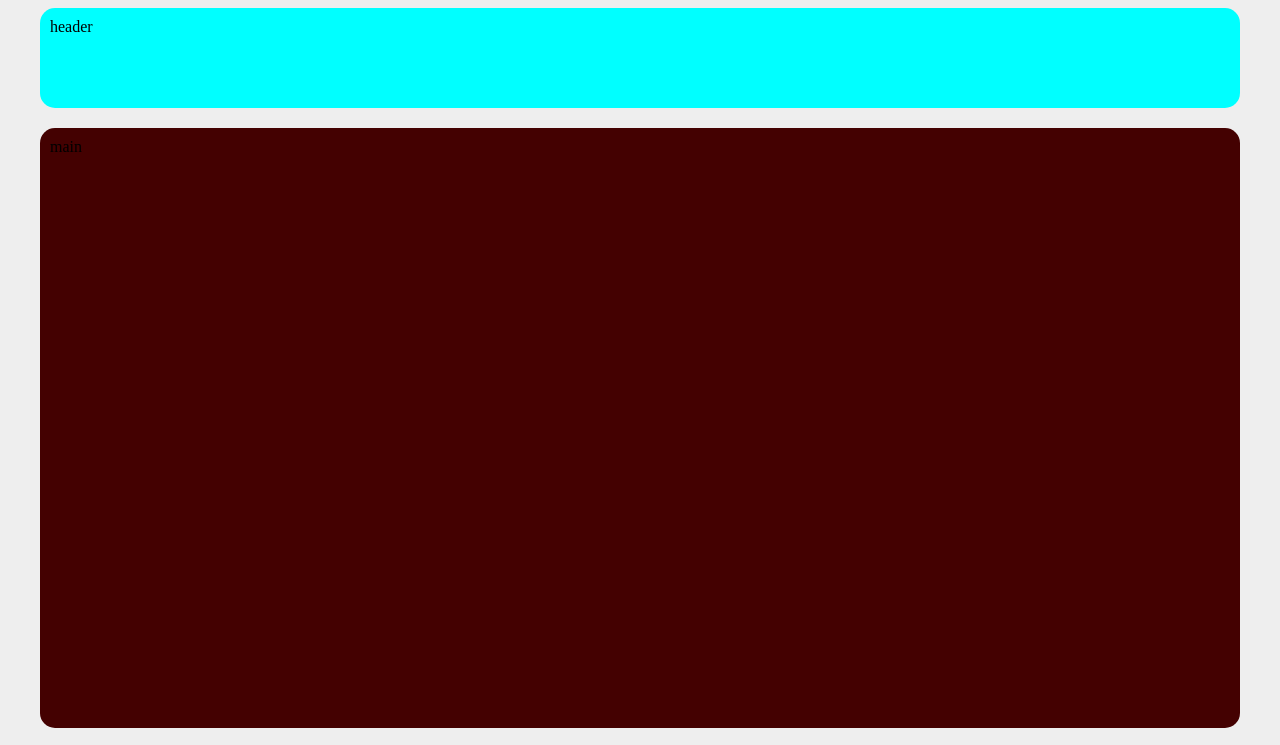
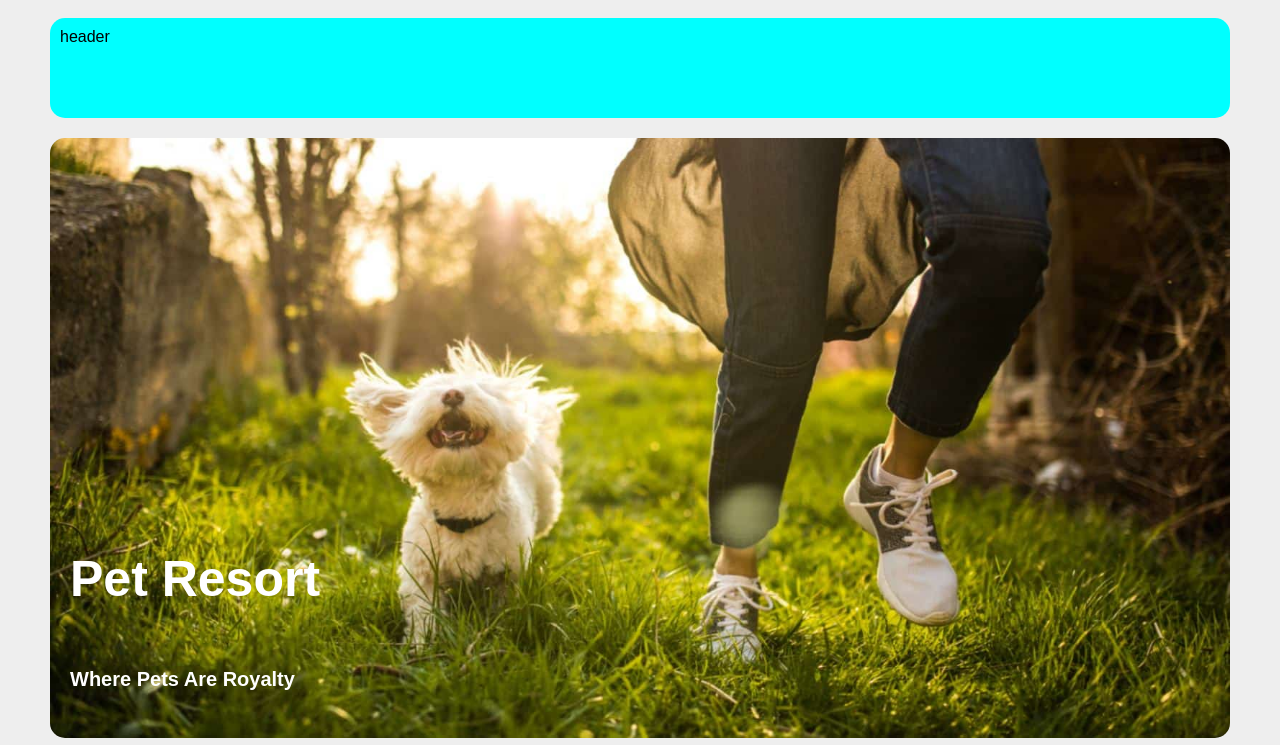
Before and after one commit to webb1-master/resort, a plain HTML site: page index.html in a window 1280 px wide. Shown: the top 745 px of the page. Drawn offline with Linux system fonts and the light colour scheme.

Commit message:
main klar

```diff
--- a/index.html
+++ b/index.html
@@ -8,7 +8,10 @@
 <body>
     <div id="container">
         <div id="header">header</div>
-        <div id="main">main</div>
+        <div id="main">
+            <h1>Pet Resort</h1>
+            <h4>Where Pets Are Royalty</h4>
+        </div>
         <div id="grooming">grooming</div>
         <div id="partners">partners</div>
         <div id="merch" class="card">merch</div>
--- a/style.css
+++ b/style.css
@@ -6,6 +6,7 @@ body {
     background: #eee;
     display: flex;
     justify-content: center;
+    font-family: Arial, Helvetica, sans-serif;
 }
 
 #container {
@@ -15,7 +16,7 @@ body {
     grid-template-rows: 100px 600px 300px 400px;
     gap: 20px;
 }
-#container div {
+div {
     border-radius: 15px;
     padding: 10px;
 }
@@ -25,8 +26,22 @@ body {
     grid-column: 1/5;
 }
 #main {
-    background-color: #440101;
+    background-image: url("images/happiest-dog.jpeg");
+    background-size: cover;
+    background-position-y: bottom;
     grid-column: 1/5;
+    display: flex;
+    flex-direction: column;
+    justify-content: end;
+    padding: 20px;
+}
+#main h1 {
+    font-size: 50px;
+    color: white;
+}
+#main h4 {
+    font-size: 20px;
+    color: white;
 }
 
 #grooming {
```
